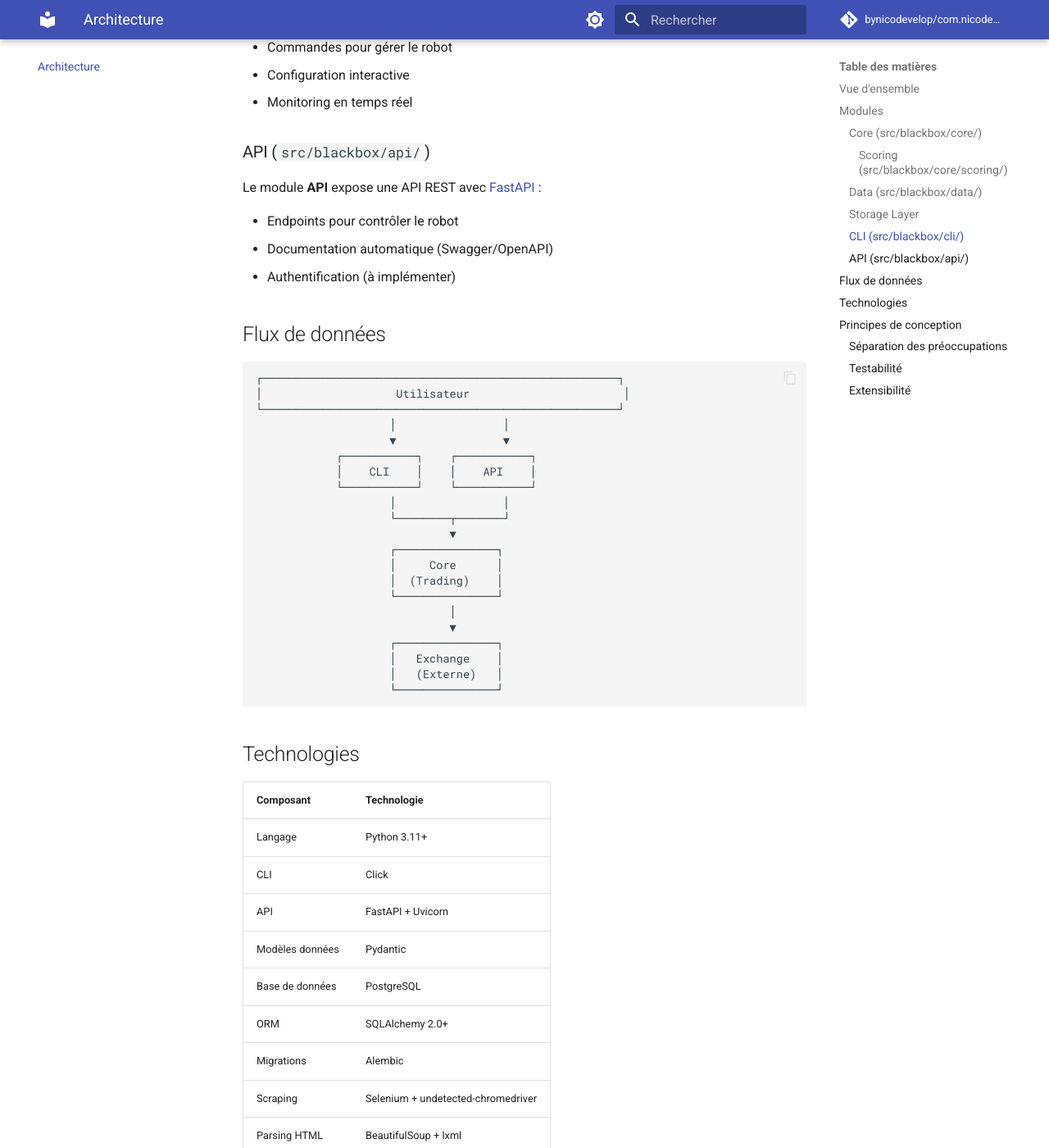
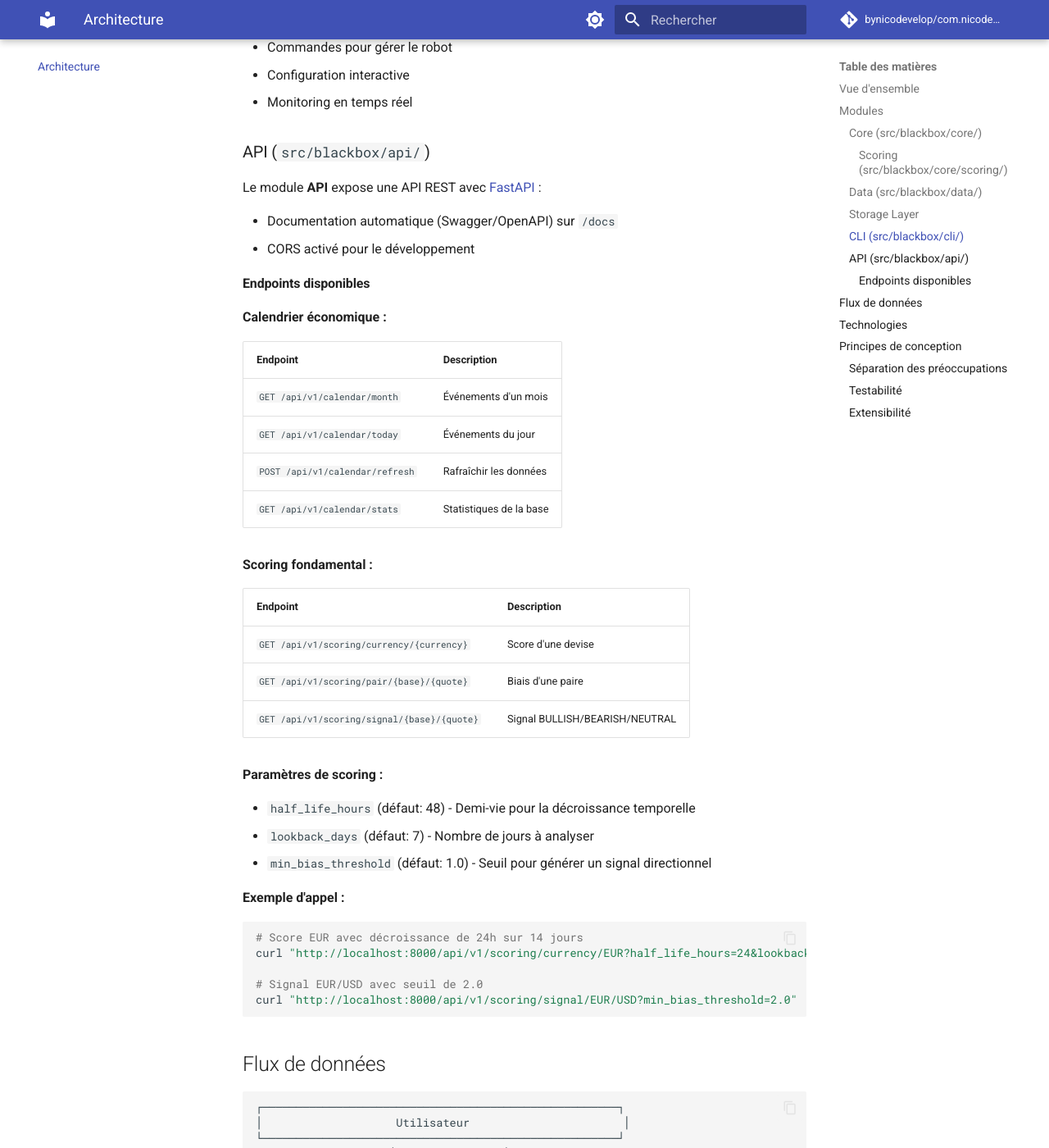
Before and after one commit to bynicodevelop/com.nicodevelop.blackbox, an MkDocs documentation site: the page built from docs/architecture.md, in a window 1280 px wide and 1400 px high, scrolled down 2934 px. Shown: the whole window at 82% size. Built offline with MkDocs 1.6.1 and Material for MkDocs 9.7.7, drawn with Linux system fonts in a browser that asks for light colours; comment, search, counter and statistics services are not loaded.

Commit message:
docs: add scoring API endpoints to architecture documentation
Co-Authored-By: Claude Opus 4.5 <noreply@anthropic.com>

````diff
--- a/docs/architecture.md
+++ b/docs/architecture.md
@@ -129,9 +129,43 @@ Le module **CLI** fournit une interface ligne de commande basée sur [Click](htt
 
 Le module **API** expose une API REST avec [FastAPI](https://fastapi.tiangolo.com/) :
 
-- Endpoints pour contrôler le robot
-- Documentation automatique (Swagger/OpenAPI)
-- Authentification (à implémenter)
+- Documentation automatique (Swagger/OpenAPI) sur `/docs`
+- CORS activé pour le développement
+
+#### Endpoints disponibles
+
+**Calendrier économique :**
+
+| Endpoint | Description |
+|----------|-------------|
+| `GET /api/v1/calendar/month` | Événements d'un mois |
+| `GET /api/v1/calendar/today` | Événements du jour |
+| `POST /api/v1/calendar/refresh` | Rafraîchir les données |
+| `GET /api/v1/calendar/stats` | Statistiques de la base |
+
+**Scoring fondamental :**
+
+| Endpoint | Description |
+|----------|-------------|
+| `GET /api/v1/scoring/currency/{currency}` | Score d'une devise |
+| `GET /api/v1/scoring/pair/{base}/{quote}` | Biais d'une paire |
+| `GET /api/v1/scoring/signal/{base}/{quote}` | Signal BULLISH/BEARISH/NEUTRAL |
+
+**Paramètres de scoring :**
+
+- `half_life_hours` (défaut: 48) - Demi-vie pour la décroissance temporelle
+- `lookback_days` (défaut: 7) - Nombre de jours à analyser
+- `min_bias_threshold` (défaut: 1.0) - Seuil pour générer un signal directionnel
+
+**Exemple d'appel :**
+
+```bash
+# Score EUR avec décroissance de 24h sur 14 jours
+curl "http://localhost:8000/api/v1/scoring/currency/EUR?half_life_hours=24&lookback_days=14"
+
+# Signal EUR/USD avec seuil de 2.0
+curl "http://localhost:8000/api/v1/scoring/signal/EUR/USD?min_bias_threshold=2.0"
+```
 
 ## Flux de données
 
````
